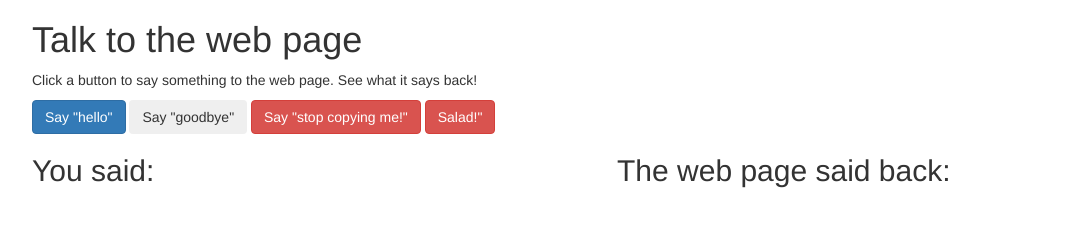
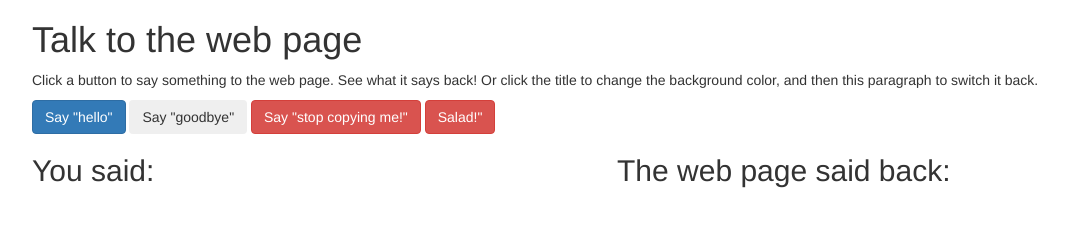
Before and after one commit to CallaRudolph/talk, a plain HTML site: page index.html in a window 1280 px wide. Shown: the whole page, without its empty margins (38-1106 px from the left). Drawn offline with Linux system fonts and the light colour scheme.

Commit message:
add text to paragraph with instructions on how to change background color

```diff
--- a/index.html
+++ b/index.html
@@ -10,7 +10,7 @@
   <body>
     <div class="container">
       <h1>Talk to the web page</h1>
-      <p>Click a button to say something to the web page. See what it says back!</p>
+      <p>Click a button to say something to the web page. See what it says back! Or click the title to change the background color, and then this paragraph to switch it back.</p>
 
       <button class="btn btn-primary" id="hello">Say "hello"</button>
       <button class="btn btn-inverse" id="goodbye">Say "goodbye"</button>
```
